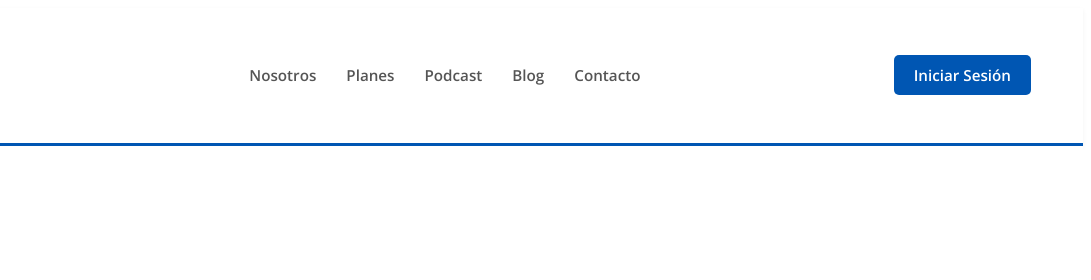
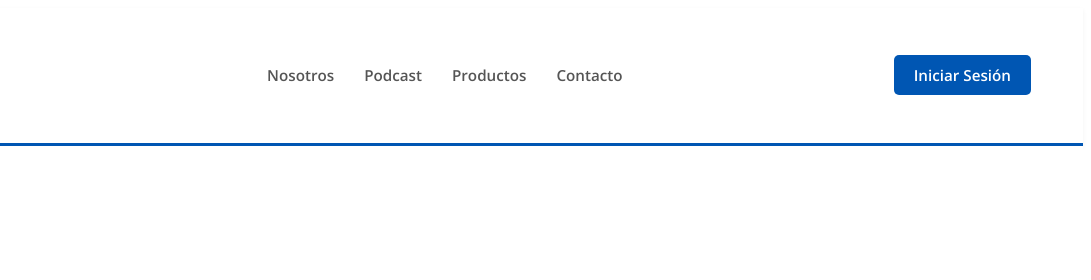
Before and after one commit to andre051223/landing-ClaudiaPalacio, a website built with webpack: page index.html in a window 1280 px wide. Shown: the top 280 px of the page, 189-1280 px from the left. Built offline with nearby package versions, Linux system fonts and the light colour scheme.

Commit message:
Nueva organización del Navbar

```diff
--- a/index.html
+++ b/index.html
@@ -38,9 +38,8 @@
     <nav class="main-nav">
       <ul>
         <li><a href="#nosotros">Nosotros</a></li>
-        <li><a href="#servicios">Planes</a></li>
         <li><a href="#podcast">Podcast</a></li>
-        <li><a href="#blog">Blog</a></li>
+        <li><a href="#productos">Productos</a></li>
         <li><a href="#contacto">Contacto</a></li>
       </ul>
     </nav>
@@ -312,7 +311,7 @@
 
 </main>
 
-<footer class="site-footer section" id="contacto-footer">
+<footer class="site-footer section" id="contacto">
   <div class="container">
     <h2 class="section-title" style="color: #fff;">Contáctanos</h2>
     <div class="footer-content">
```
